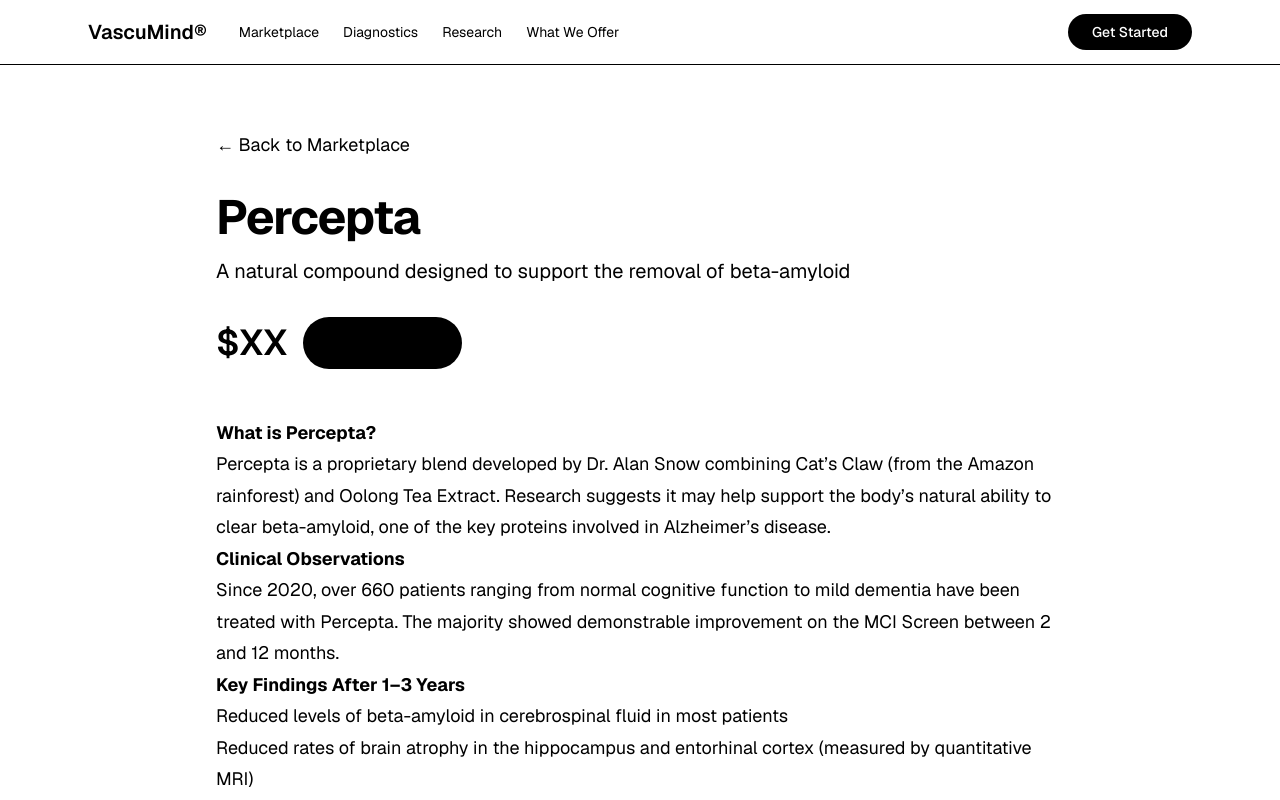
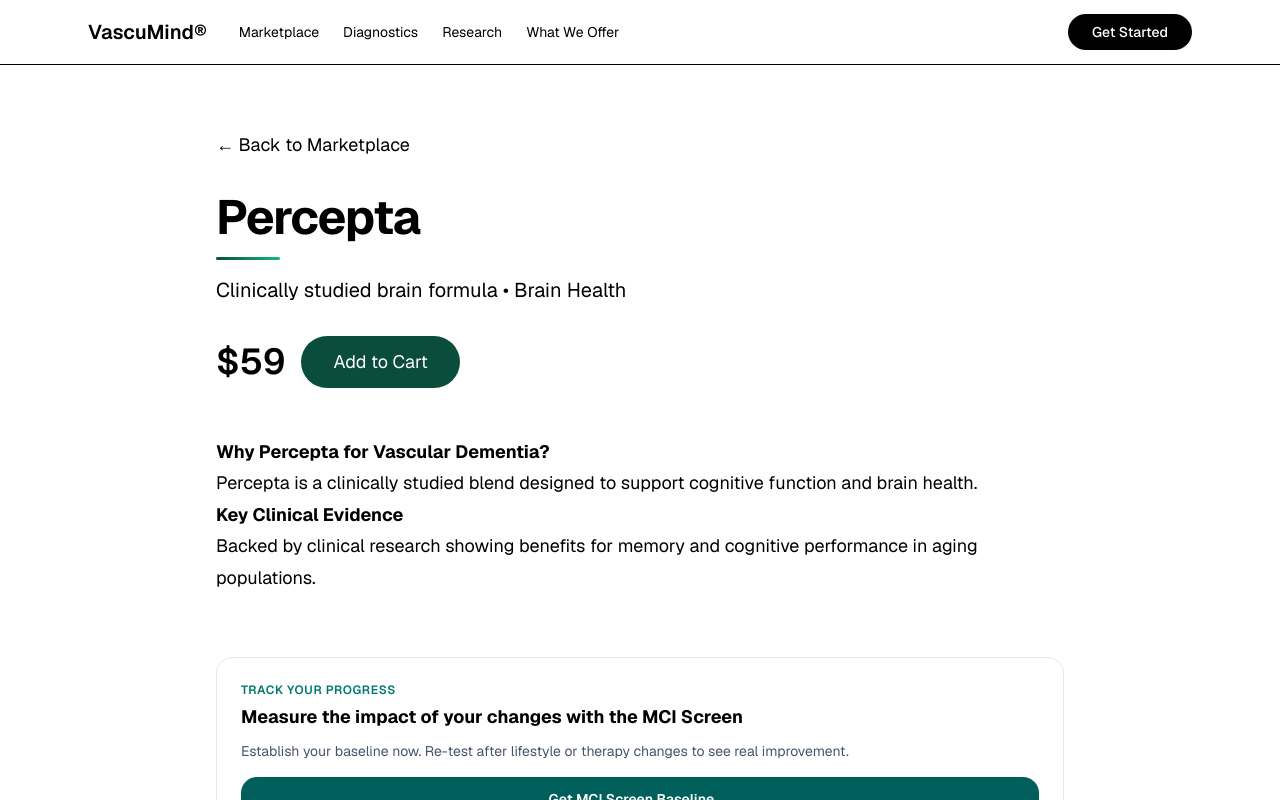
Before and after one commit to croomlawrence/vasculardementia.ai, a Next.js app: page /marketplace/percepta in a window 1280 px wide. Shown: the top 800 px of the page. Built offline with nearby package versions, Linux system fonts and the light colour scheme.

Commit message:
Apply green design system to all Marketplace product pages

```diff
--- a/app/marketplace/b-complex/page.tsx
+++ b/app/marketplace/b-complex/page.tsx
@@ -7,21 +7,22 @@
         <a href="/marketplace" className="text-black hover:underline">← Back to Marketplace</a>
       </div>
       <h1 className="text-5xl font-semibold tracking-tight mb-4">Methylated B-Complex</h1>
-      <p className="text-xl text-black mb-8">Active forms for superior absorption • Cognitive Support</p>
+      <div className="green-divider w-16 mb-4"></div>
+      <p className="text-xl text-black mb-8">Active forms of B vitamins • Cognitive Support</p>
 
       <div className="flex items-center gap-4 mb-12">
-        <div className="text-4xl font-semibold">$28</div>
-        <button className="bg-black text-white px-8 py-3 rounded-full text-lg hover:bg-gray-800">Add to Cart</button>
+        <div className="text-4xl font-semibold">$32</div>
+        <button className="btn-green px-8 py-3 rounded-full text-lg">Add to Cart</button>
       </div>
 
       <div className="prose prose-lg max-w-none text-black">
-        <h2>Why Methylated B Vitamins for Vascular Dementia?</h2>
+        <h2>Why B Vitamins for Vascular Dementia?</h2>
         <p>
-          Active (methylated) forms of B6, B9, and B12 lower homocysteine — a key vascular and cognitive risk factor.
+          Methylated B vitamins help lower homocysteine, support vascular health, and are linked to slower brain atrophy in clinical studies.
         </p>
 
         <h2>Key Clinical Evidence</h2>
-        <p><strong>VITACOG Trial</strong> — High-dose B vitamins significantly slowed brain atrophy and cognitive decline in older adults with elevated homocysteine. Methylated forms are better absorbed, especially for those with MTHFR variants.</p>
+        <p><strong>VITACOG Trial (2010)</strong> — High-dose B vitamins significantly slowed brain atrophy in older adults with elevated homocysteine.</p>
       </div>
 
       <div className="mt-16">
--- a/app/marketplace/beetroot/page.tsx
+++ b/app/marketplace/beetroot/page.tsx
@@ -7,11 +7,12 @@
         <a href="/marketplace" className="text-black hover:underline">← Back to Marketplace</a>
       </div>
       <h1 className="text-5xl font-semibold tracking-tight mb-4">Organic Beetroot Powder</h1>
+      <div className="green-divider w-16 mb-4"></div>
       <p className="text-xl text-black mb-8">Natural nitric oxide support • Circulation</p>
 
       <div className="flex items-center gap-4 mb-12">
         <div className="text-4xl font-semibold">$26</div>
-        <button className="bg-black text-white px-8 py-3 rounded-full text-lg hover:bg-gray-800">Add to Cart</button>
+        <button className="btn-green px-8 py-3 rounded-full text-lg">Add to Cart</button>
       </div>
 
       <div className="prose prose-lg max-w-none text-black">
--- a/app/marketplace/omega-3/page.tsx
+++ b/app/marketplace/omega-3/page.tsx
@@ -7,11 +7,12 @@
         <a href="/marketplace" className="text-black hover:underline">← Back to Marketplace</a>
       </div>
       <h1 className="text-5xl font-semibold tracking-tight mb-4">High-Potency Omega-3</h1>
+      <div className="green-divider w-16 mb-4"></div>
       <p className="text-xl text-black mb-8">1,400 mg EPA + DHA per serving • Vascular & Cognitive Support</p>
 
       <div className="flex items-center gap-4 mb-12">
         <div className="text-4xl font-semibold">$34</div>
-        <button className="bg-black text-white px-8 py-3 rounded-full text-lg hover:bg-gray-800">Add to Cart</button>
+        <button className="btn-green px-8 py-3 rounded-full text-lg">Add to Cart</button>
       </div>
 
       <div className="prose prose-lg max-w-none text-black">
--- a/app/marketplace/percepta/page.tsx
+++ b/app/marketplace/percepta/page.tsx
@@ -6,38 +6,23 @@
       <div className="mb-8">
         <a href="/marketplace" className="text-black hover:underline">← Back to Marketplace</a>
       </div>
-
       <h1 className="text-5xl font-semibold tracking-tight mb-4">Percepta</h1>
-      <p className="text-xl text-black mb-8">A natural compound designed to support the removal of beta-amyloid</p>
+      <div className="green-divider w-16 mb-4"></div>
+      <p className="text-xl text-black mb-8">Clinically studied brain formula • Brain Health</p>
 
       <div className="flex items-center gap-4 mb-12">
-        <div className="text-4xl font-semibold">$XX</div>
-        <button className="bg-black text-white px-8 py-3 rounded-full text-lg hover:bg-gray-800">Add to Cart</button>
+        <div className="text-4xl font-semibold">$59</div>
+        <button className="btn-green px-8 py-3 rounded-full text-lg">Add to Cart</button>
       </div>
 
       <div className="prose prose-lg max-w-none text-black">
-        <h2>What is Percepta?</h2>
+        <h2>Why Percepta for Vascular Dementia?</h2>
         <p>
-          Percepta is a proprietary blend developed by Dr. Alan Snow combining Cat’s Claw (from the Amazon rainforest) and Oolong Tea Extract.
-          Research suggests it may help support the body’s natural ability to clear beta-amyloid, one of the key proteins involved in Alzheimer’s disease.
+          Percepta is a clinically studied blend designed to support cognitive function and brain health.
         </p>
 
-        <h2>Clinical Observations</h2>
-        <p>
-          Since 2020, over 660 patients ranging from normal cognitive function to mild dementia have been treated with Percepta.
-          The majority showed demonstrable improvement on the MCI Screen between 2 and 12 months.
-        </p>
-
-        <h3>Key Findings After 1–3 Years</h3>
-        <ul>
-          <li>Reduced levels of beta-amyloid in cerebrospinal fluid in most patients</li>
-          <li>Reduced rates of brain atrophy in the hippocampus and entorhinal cortex (measured by quantitative MRI)</li>
-          <li>Significantly slower cognitive and functional decline (measured by FAST staging)</li>
-        </ul>
-
-        <p className="mt-6">
-          These consistent findings across biomarkers, brain imaging, and functional assessments suggest that supporting beta-amyloid clearance may have meaningful benefits for brain health.
-        </p>
+        <h2>Key Clinical Evidence</h2>
+        <p>Backed by clinical research showing benefits for memory and cognitive performance in aging populations.</p>
       </div>
 
       <div className="mt-16">
--- a/app/marketplace/vitamin-d3-k2/page.tsx
+++ b/app/marketplace/vitamin-d3-k2/page.tsx
@@ -7,21 +7,22 @@
         <a href="/marketplace" className="text-black hover:underline">← Back to Marketplace</a>
       </div>
       <h1 className="text-5xl font-semibold tracking-tight mb-4">Vitamin D3 + K2</h1>
-      <p className="text-xl text-black mb-8">2,000 IU D3 + 100 mcg K2 • Vascular + Bone Support</p>
+      <div className="green-divider w-16 mb-4"></div>
+      <p className="text-xl text-black mb-8">High-potency with K2 for absorption • Bone & Brain</p>
 
       <div className="flex items-center gap-4 mb-12">
-        <div className="text-4xl font-semibold">$22</div>
-        <button className="bg-black text-white px-8 py-3 rounded-full text-lg hover:bg-gray-800">Add to Cart</button>
+        <div className="text-4xl font-semibold">$27</div>
+        <button className="btn-green px-8 py-3 rounded-full text-lg">Add to Cart</button>
       </div>
 
       <div className="prose prose-lg max-w-none text-black">
-        <h2>Why D3 + K2 for Vascular Dementia?</h2>
+        <h2>Why Vitamin D3 + K2 for Vascular Dementia?</h2>
         <p>
-          Vitamin D supports vascular and immune health. K2 directs calcium into bones and away from arteries.
+          Vitamin D supports vascular and cognitive health. K2 helps direct calcium to bones and away from arteries.
         </p>
 
         <h2>Key Clinical Evidence</h2>
-        <p><strong>VITAL Trial (NEJM 2019)</strong> — 2,000 IU D3 showed benefits for cardiovascular and immune health. Combined with K2, it supports proper calcium metabolism and vascular integrity.</p>
+        <p>Multiple studies link optimal Vitamin D levels with better cognitive function and reduced vascular risk.</p>
       </div>
 
       <div className="mt-16">
```
